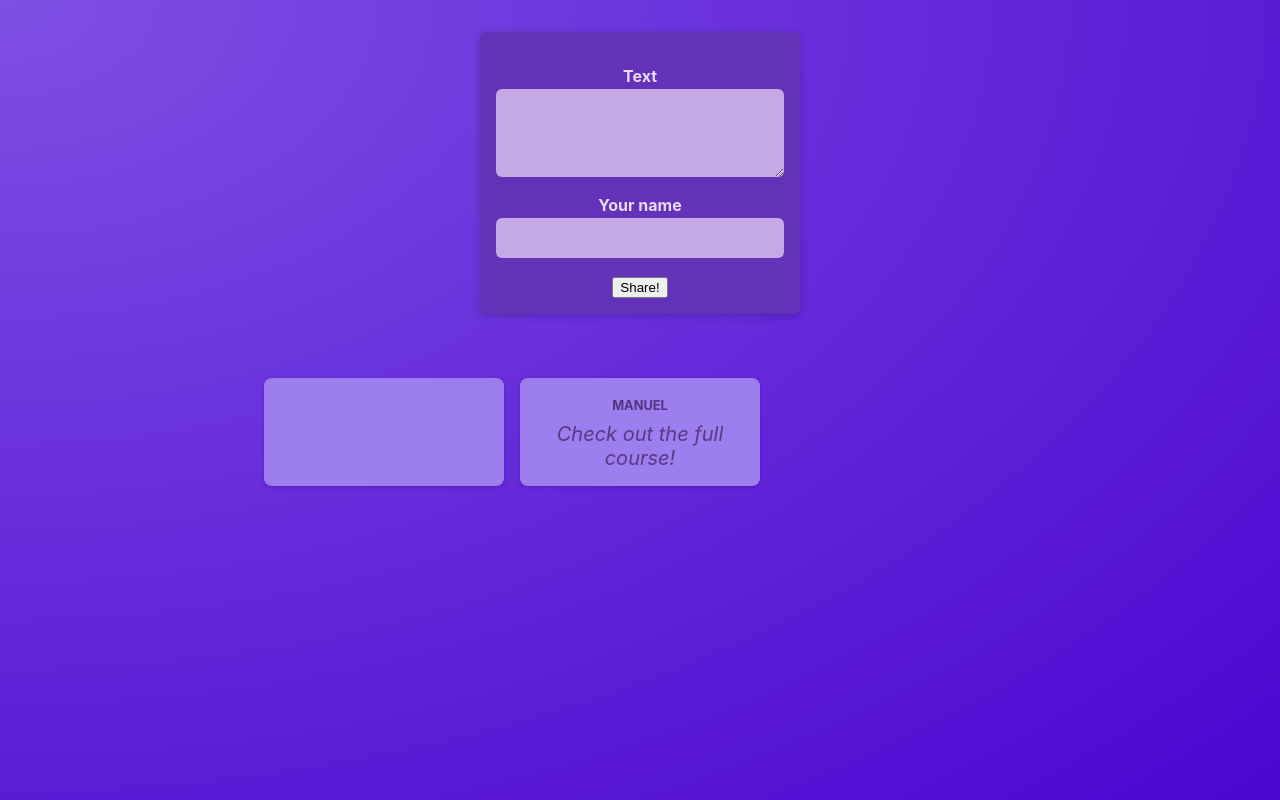
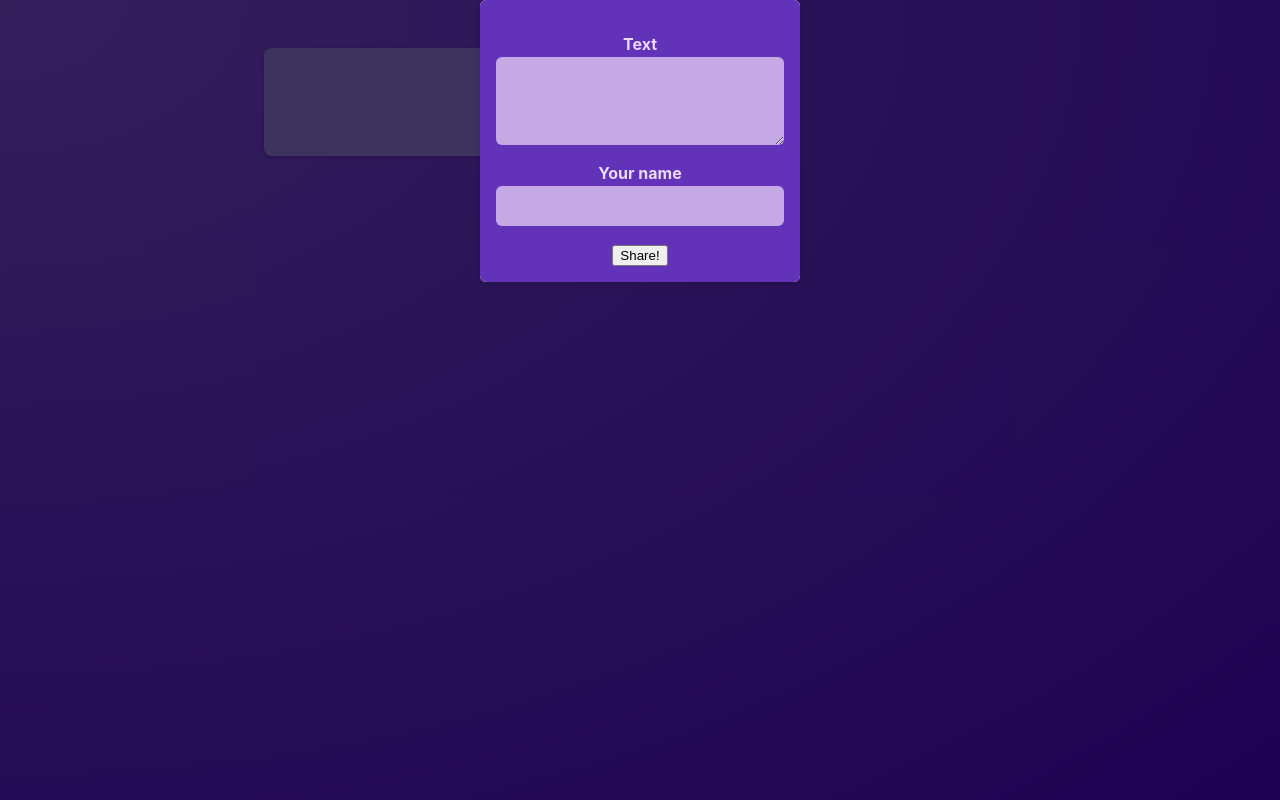
Before and after one commit to mohamk29/share-your-thoughts-app, a React (Vite) app: page / in a window 1280 px wide. Built offline with nearby package versions, Linux system fonts and the light colour scheme.

Commit message:
Added the form as an overlay and implemented functionality to remove the overlay upon clicking the backdrop

```diff
--- /dev/null
+++ b/src/components/Modal.jsx
@@ -0,0 +1,14 @@
+import classes from "./Modal.module.css";
+const Modal = (props) => {
+  return (
+    <>
+      <div className={classes.backdrop} onClick={props.onClose}>
+        <dialog open={true} className={classes.modal}>
+          {props.children}
+        </dialog>
+      </div>
+    </>
+  );
+};
+
+export default Modal;
--- /dev/null
+++ b/src/components/Modal.module.css
@@ -0,0 +1,18 @@
+.backdrop {
+  position: fixed;
+  top: 0;
+  left: 0;
+  width: 100%;
+  height: 100vh;
+  background-color: rgba(0, 0, 0, 0.6);
+  z-index: 1;
+}
+
+.modal {
+  border: none;
+  border-radius: 6px;
+  box-shadow: 0 2px 8px rgba(0, 0, 0, 0.2);
+  padding: 0;
+  overflow: hidden;
+  z-index: 1;
+}
--- a/src/components/NewPost.module.css
+++ b/src/components/NewPost.module.css
@@ -2,9 +2,6 @@
   background-color: #6233b9;
   padding: 1rem;
   width: 20rem;
-  margin: 2rem auto;
-  border-radius: 6px;
-  box-shadow: 0 2px 8px rgba(0, 0, 0, 0.2);
 }
 
 .form label {
--- a/src/components/PostList.jsx
+++ b/src/components/PostList.jsx
@@ -2,10 +2,16 @@
 import NewPost from "./NewPost";
 import Post from "./Post";
 import classes from "./PostList.module.css";
+import Modal from "./Modal";
 
 const PostList = (props) => {
+  const [modalIsVisible, setModalIsVisible] = useState(true);
   const [enteredBody, setEnteredBody] = useState("");
   const [enteredAuthor, setEnteredAuthor] = useState("");
+
+  const hideModalHandler = () => {
+    setModalIsVisible(false);
+  };
 
   const bodyChangeHandler = (event) => {
     setEnteredBody(event.target.value);
@@ -14,12 +20,17 @@
   const authorChangeHandler = (event) => {
     setEnteredAuthor(event.target.value);
   };
+
   return (
     <>
-      <NewPost
-        onBodyChange={bodyChangeHandler}
-        onAuthorChange={authorChangeHandler}
-      />
+      {modalIsVisible && (
+        <Modal onClose={hideModalHandler}>
+          <NewPost
+            onBodyChange={bodyChangeHandler}
+            onAuthorChange={authorChangeHandler}
+          />
+        </Modal>
+      )}
       <ul className={classes.posts}>
         <Post author={enteredAuthor} body={enteredBody} />
         <Post author="Manuel" body="Check out the full course!" />
```
